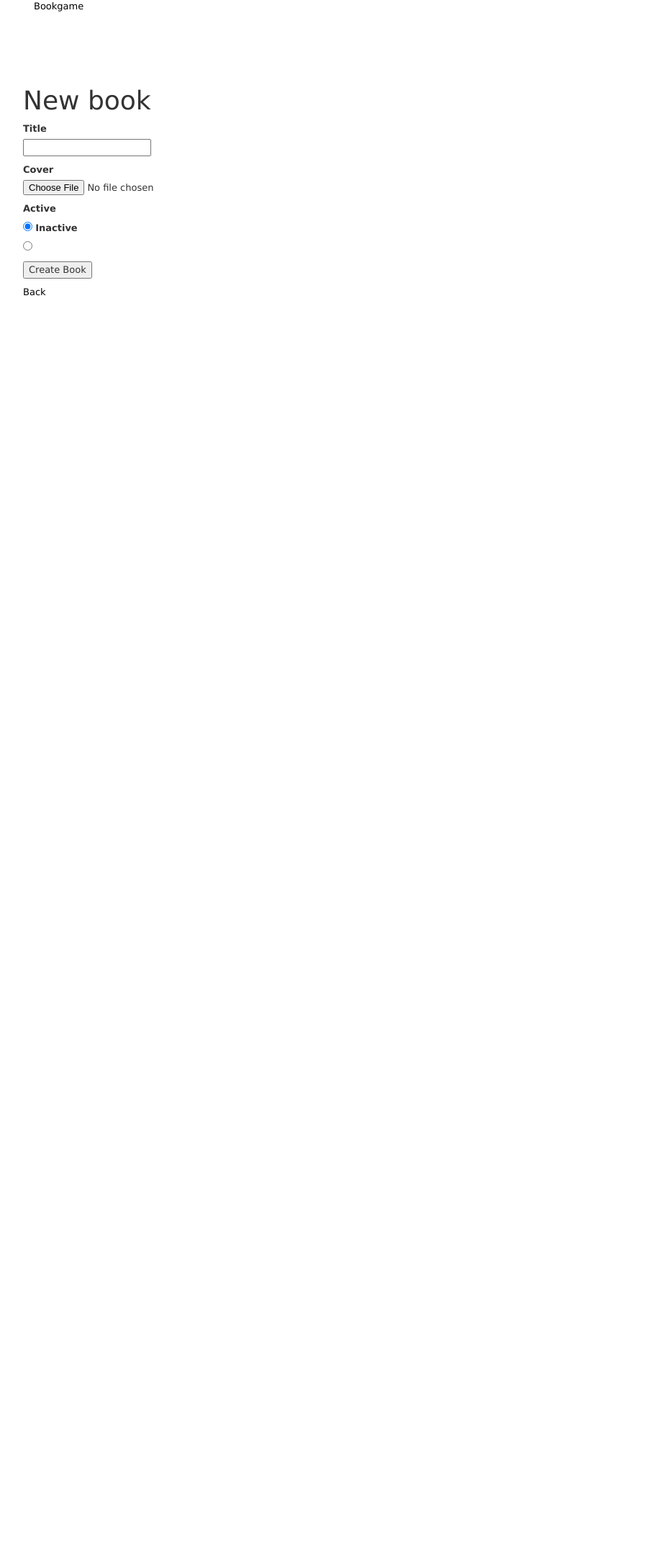
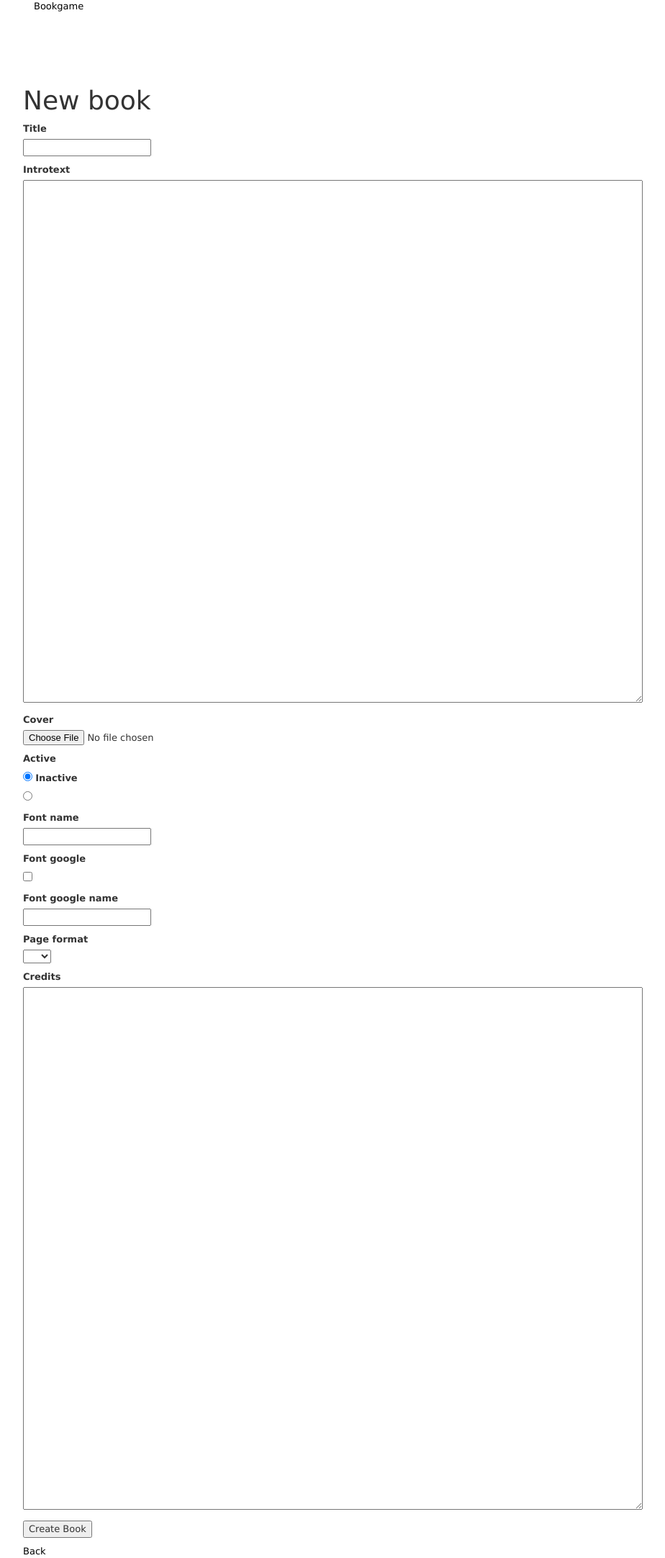
Before and after one commit to ximes/bookgame, a Rails app: page /books/new in a window 1280 px wide. Shown: the whole page at 72% size, without its empty margins (23-947 px from the left). Before the commit the page ends 411 px from the top, so only its background shows below. Run offline with Rails 7, Linux system fonts and the light colour scheme; the visitor is signed in with stand-in values (Sample User, id 1); style sheets or scripts are compiled from the project's sources; parts of the project's set-up code (start-up, migrations or seed data) failed here and were passed over; some libraries are stand-ins or nearby versions.

Commit message:
Book print settings

```diff
--- a/app/controllers/books_controller.rb
+++ b/app/controllers/books_controller.rb
@@ -92,6 +92,6 @@ class BooksController < ApplicationController
 
     # Never trust parameters from the scary internet, only allow the white list through.
     def book_params
-      params.require(:book).permit(:title, :cover,:user_id, :active)
+      params.require(:book).permit(:title, :introtext, :page_format, :font_name, :font_google, :font_google_name, :credits,  :cover,:user_id, :active)
     end
 end
--- a/app/views/books/_form.html.erb
+++ b/app/views/books/_form.html.erb
@@ -16,6 +16,10 @@
     <%= f.text_field :title %>
   </div>
   <div class="field">
+    <%= f.label :introtext %><br>
+    <%= f.text_area :introtext, :class => "redactor-intro", :rows => 40, :cols => 120 %>
+  </div>
+  <div class="field">
     <%= f.label :cover %><br>
     <%= f.file_field :cover %>
   </div>
@@ -25,6 +29,27 @@
     <%= f.label :inactive %><br>
     <%= f.radio_button :active, false %>
   </div>
+
+  <div class="field">
+    <%= f.label :font_name %><br>
+    <%= f.text_field :font_name %>
+  </div>
+  <div class="field">
+    <%= f.label :font_google %><br>
+    <%= f.check_box :font_google %>
+  </div>
+  <div class="field">
+    <%= f.label :font_google_name %><br>
+    <%= f.text_field :font_google_name %>
+  </div>
+  <div class="field">
+    <%= f.label :page_format %><br>
+    <%= select_tag(:page_format, options_for_select(["a4", "a5"]), :include_blank => true)  %>
+  </div>
+  <div class="field">
+    <%= f.label :credits %><br>
+    <%= f.text_area :credits, :class => "redactor-intro", :rows => 40, :cols => 120 %>
+  </div>
   <div class="actions">
     <%= f.submit %>
   </div>
```
Also changed, not shown: db/migrate/20140705223233_add_settings_to_books.rb (added, +10 -0 lines), db/schema.rb.
